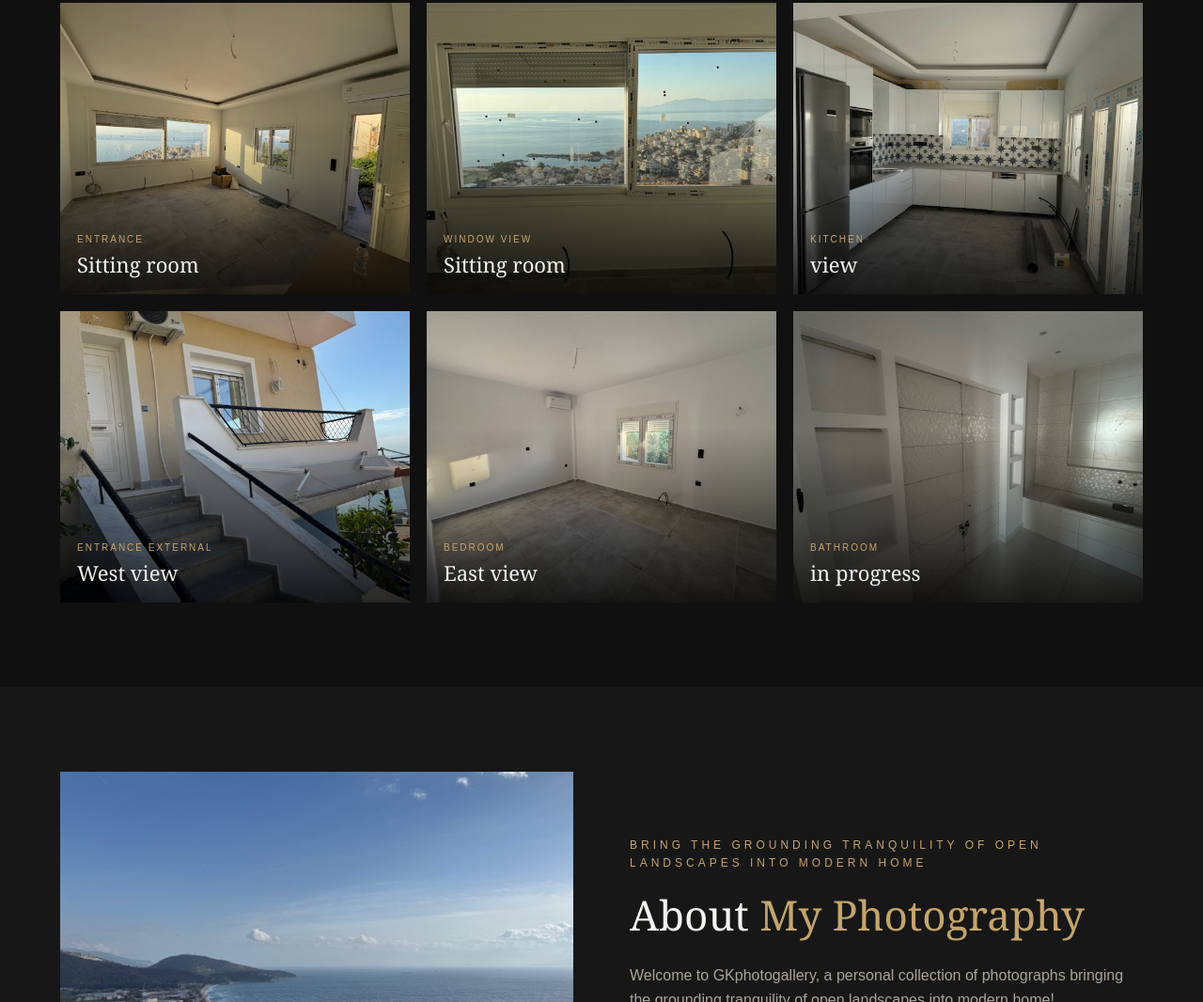
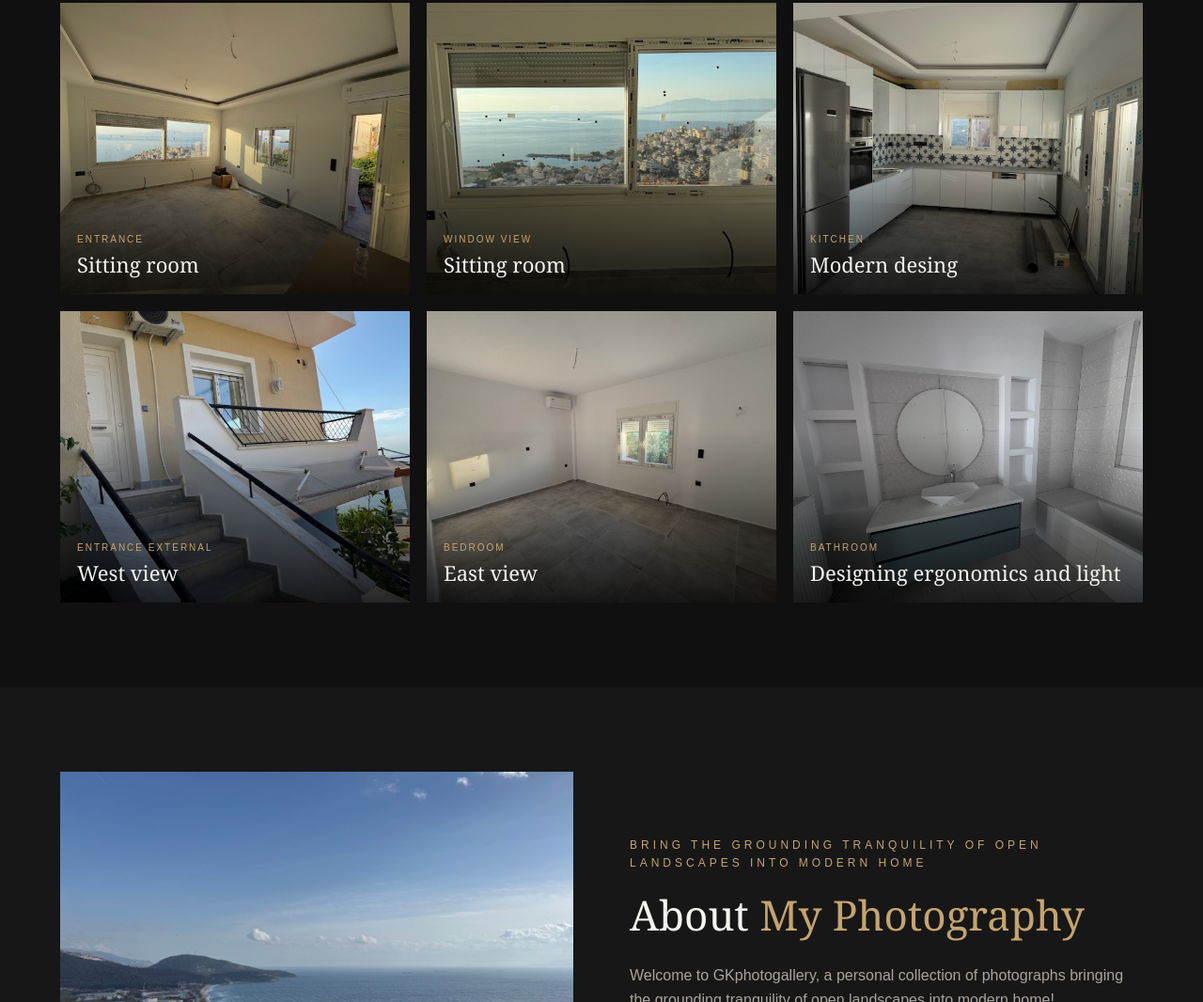
Before and after one commit to gkornaros/gkornaros.github.io, a plain HTML site: page index.html in a window 1280 px wide. Shown: the part 1214-2280 px from the top of the page at 94% size. Drawn offline with Linux system fonts and the light colour scheme.

Commit message:
Update index.html

```diff
--- a/index.html
+++ b/index.html
@@ -359,7 +359,7 @@ footer span { color: var(--gold); }
 
         <article class="photo" data-category="portrait">
           <img src="./IMG_5488.jpeg" alt="Sunset landscape" loading="lazy">
-          <div class="photo-info"><span>Kitchen</span><h3>view</h3></div>
+          <div class="photo-info"><span>Kitchen</span><h3>Modern desing</h3></div>
         </article>
 
         <article class="photo" data-category="other">
@@ -373,8 +373,8 @@ footer span { color: var(--gold); }
         </article>
 
         <article class="photo" data-category="wildlife">
-          <img src="./IMG_5482.jpeg" alt="Animal photography" loading="lazy">
-          <div class="photo-info"><span>Bathroom</span><h3>in progress</h3></div>
+          <img src="./IMG_5482_1.jpg" alt="Animal photography" loading="lazy">
+          <div class="photo-info"><span>Bathroom</span><h3>Designing ergonomics and light</h3></div>
         </article>
 
       </div>
```
